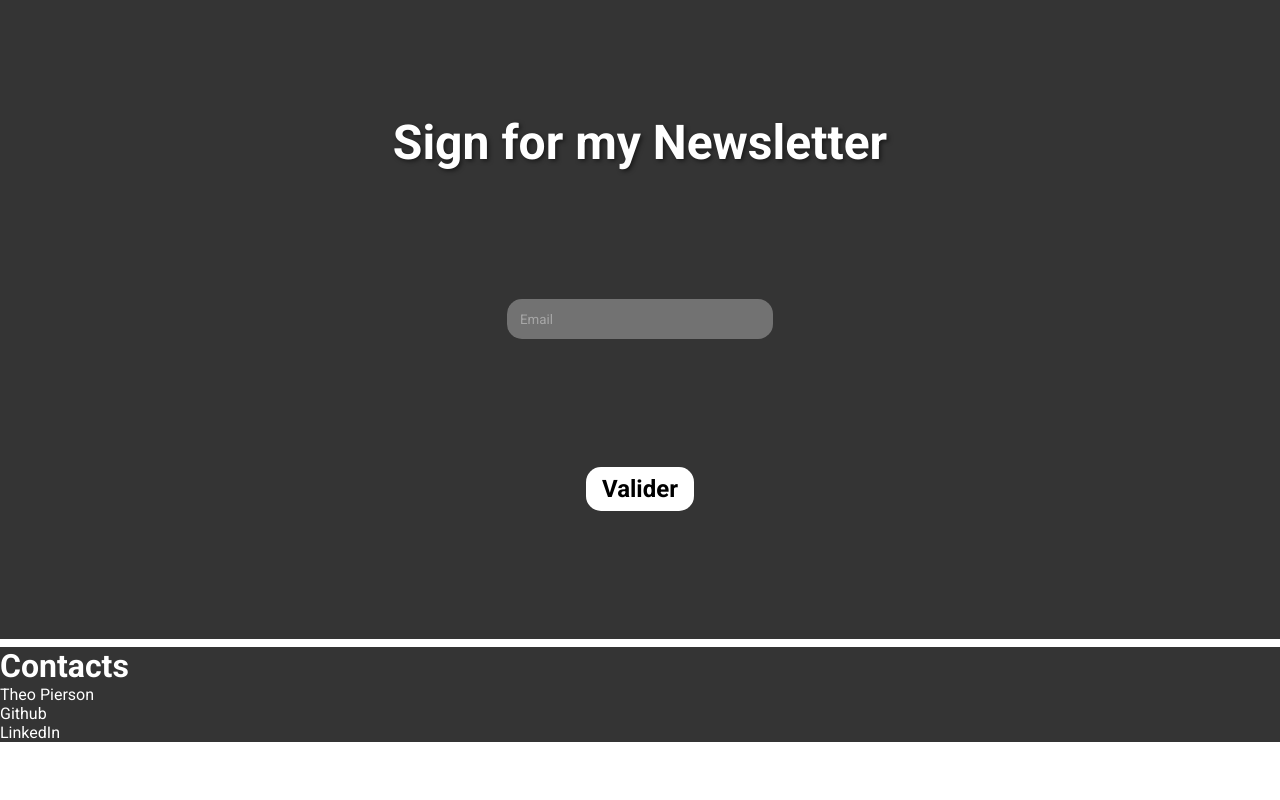
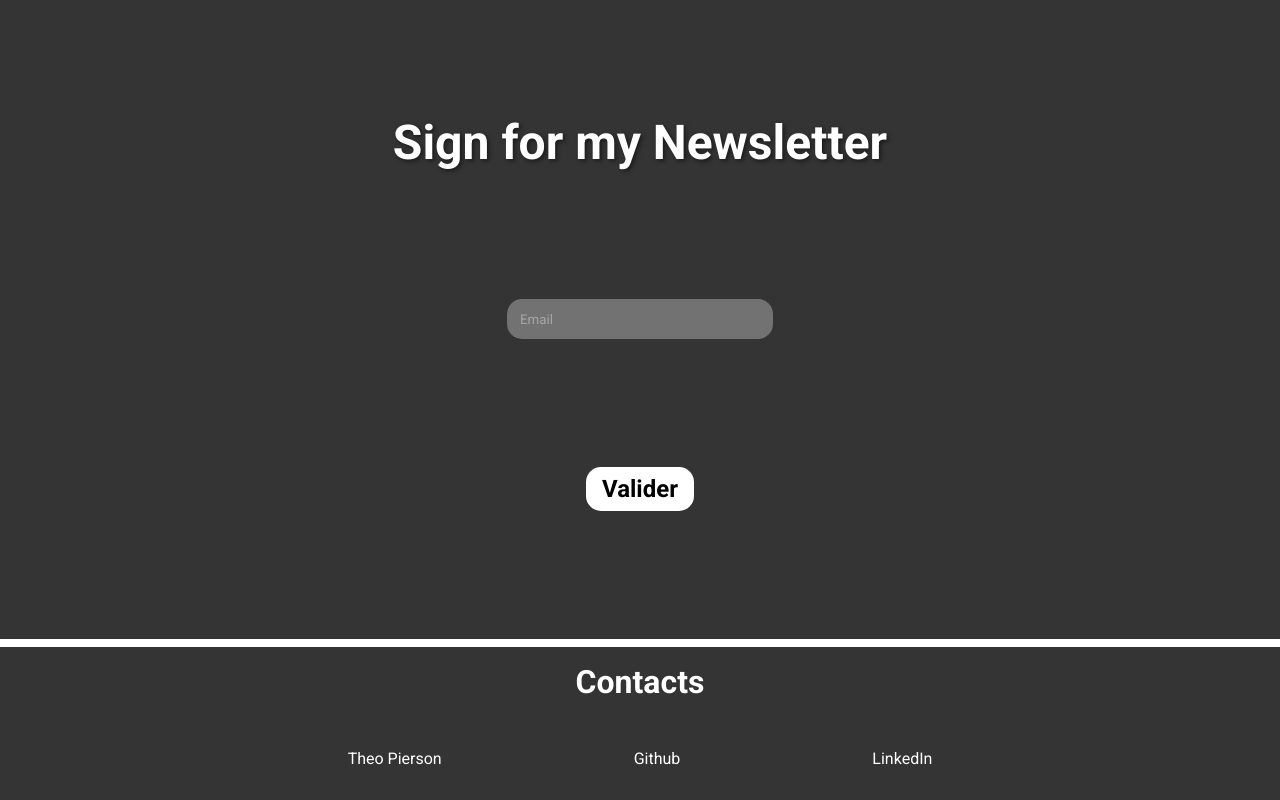
Before and after one commit to TheoPIERSON/mighty-coaching, an Angular app: page / in a window 1280 px wide. Shown: the part 2691-3491 px from the top of the page. Before the commit the page ends 3433 px from the top, so only its background shows below. Built offline with nearby package versions, Linux system fonts and the light colour scheme.

Commit message:
feat: gudennof

```diff
--- a/src/app/components/footer/footer.component.html
+++ b/src/app/components/footer/footer.component.html
@@ -1,8 +1,10 @@
 <div class="container">
   <h1>Contacts</h1>
   <ul>
-    <li>Theo Pierson</li>
-    <li>Github</li>
-    <li>LinkedIn</li>
+    <li><a href="https://theo-pierson.vercel.app/">Theo Pierson</a></li>
+    <li><a href="https://github.com/TheoPIERSON">Github</a></li>
+    <li>
+      <a href="https://www.linkedin.com/in/theo-pierson-5bab87216/">LinkedIn</a>
+    </li>
   </ul>
 </div>
--- a/src/app/components/footer/footer.component.scss
+++ b/src/app/components/footer/footer.component.scss
@@ -4,3 +4,23 @@ $primary-color: #343434;
   color: white;
   margin-top: 0.5rem;
 }
+h1 {
+  text-align: center;
+  padding: 1rem;
+}
+
+ul {
+  display: flex;
+  align-items: center;
+  justify-content: center;
+  padding: 1rem;
+  list-style: none;
+}
+li {
+  padding: 1rem 6rem;
+}
+
+a {
+  color: white;
+  text-decoration: none;
+}
```
